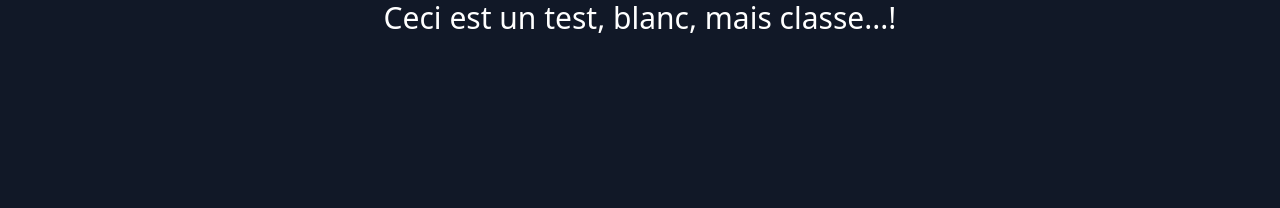
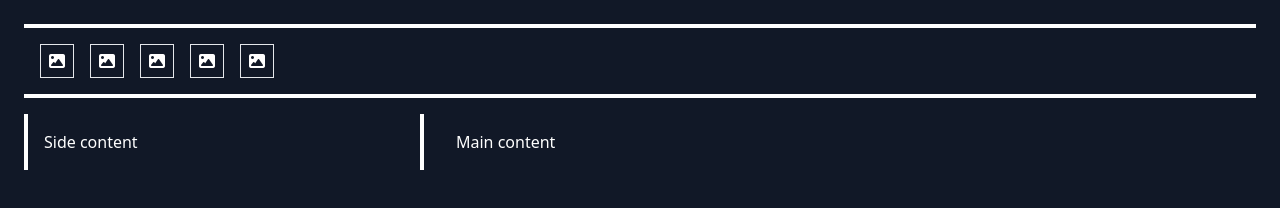
Before and after one commit to lub-bee/test-repo, a website: page docs/index.html in a window 1280 px wide. Drawn offline with Linux system fonts and the light colour scheme.

Commit message:
test design

```diff
--- a/docs/index.html
+++ b/docs/index.html
@@ -5,11 +5,46 @@
     <meta http-equiv="X-UA-Compatible" content="IE=edge">
     <meta name="viewport" content="width=device-width, initial-scale=1.0">
     <title>Document</title>
+
+    <!-- Css -->
     <link rel="stylesheet" href="./style.css">
+
+    <!-- Fontawesome -->
+    <script src="https://kit.fontawesome.com/563b58047a.js" crossorigin="anonymous"></script>
+
 </head>
-<body class="bg-gray-900">
-    <div class='text-white text-center text-3xl'>
-        Ceci est un test, blanc, mais classe...!
+<body class="bg-gray-900 md:p-6 text-white">
+
+    <!-- Top bar -->
+    <div class='block w-full border-y-4 border-white p-4 flex items-stretch gap-4 mb-4'>
+        <div class='border inline-block self-center px-2 py-1'>
+            <i class="fas fa-image"></i>
+        </div>
+        <div class='border inline-block self-center px-2 py-1'>
+            <i class="fas fa-image"></i>
+        </div>
+        <div class='border inline-block self-center px-2 py-1'>
+            <i class="fas fa-image"></i>
+        </div>
+        <div class='border inline-block self-center px-2 py-1'>
+            <i class="fas fa-image"></i>
+        </div>
+        <div class='border inline-block self-center px-2 py-1'>
+            <i class="fas fa-image"></i>
+        </div>
     </div>
+    <!-- End top bar -->
+
+    <div class='grid grid-cols-3 gap-4'>
+        <div class='border-x-4 border-white p-4'>
+            Side content
+        </div>
+
+        <div class='col-span-2 p-4'>
+            Main content
+        </div>
+    </div>
+
+
 </body>
 </html>
```
Also changed, not shown: docs/style.css.
